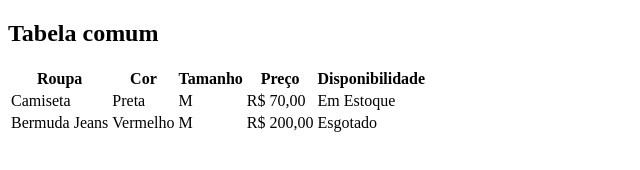
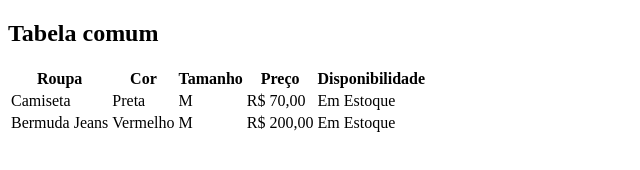
Before and after one commit to leandro-ramos-cardoso/aula-tabela, a plain HTML site: page index.html in a window 1280 px wide. Shown: the full height of the page, 0-640 px from the left. Drawn offline with Linux system fonts and the light colour scheme.

Commit message:
estoque alterado

```diff
--- a/index.html
+++ b/index.html
@@ -28,7 +28,7 @@
             <td>Vermelho</td>
             <td>M</td>
             <td>R$ 200,00</td>
-            <td>Esgotado</td>
+            <td>Em Estoque</td>
         </tr>
     </table>
 </body>
```
